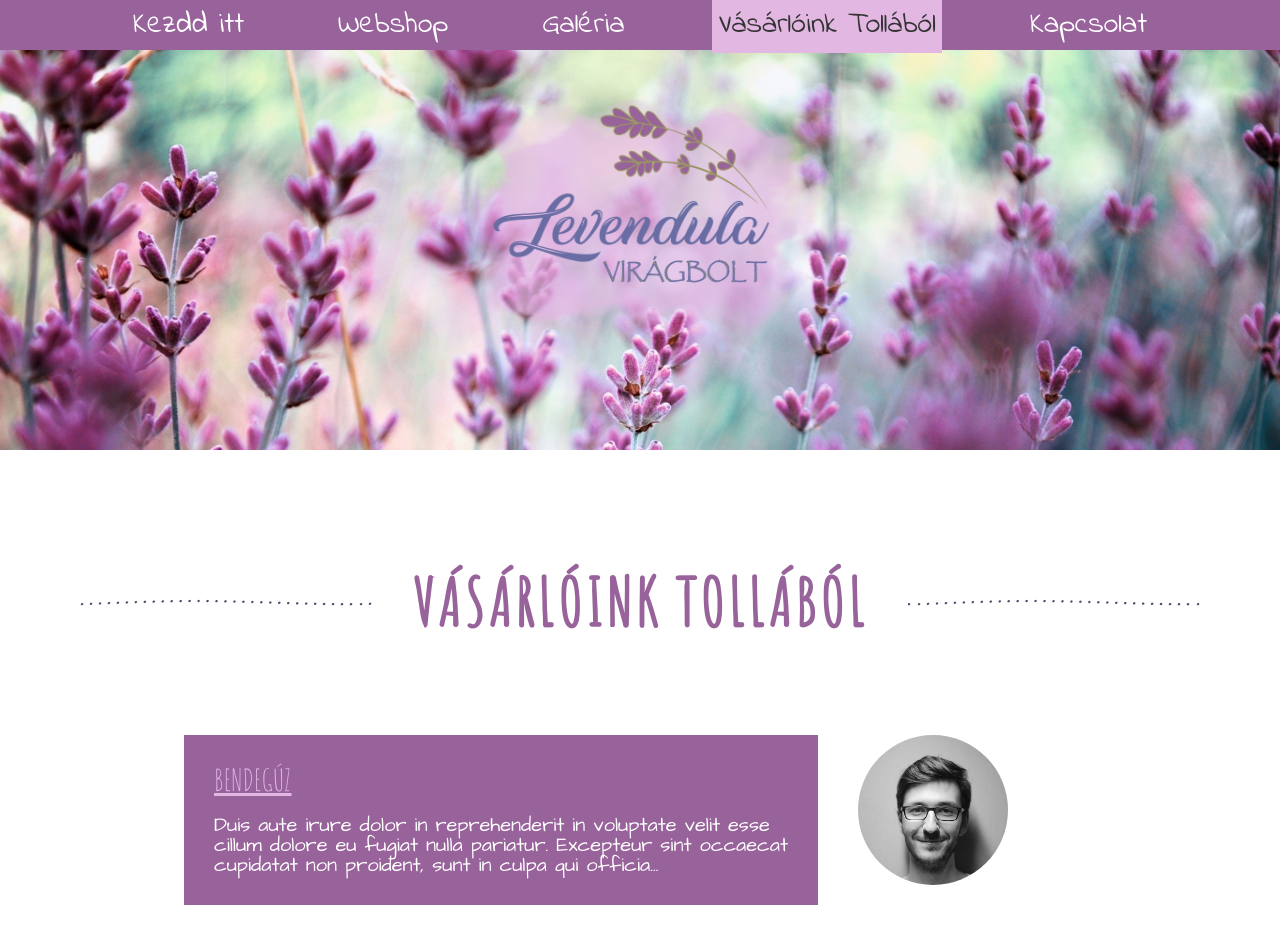
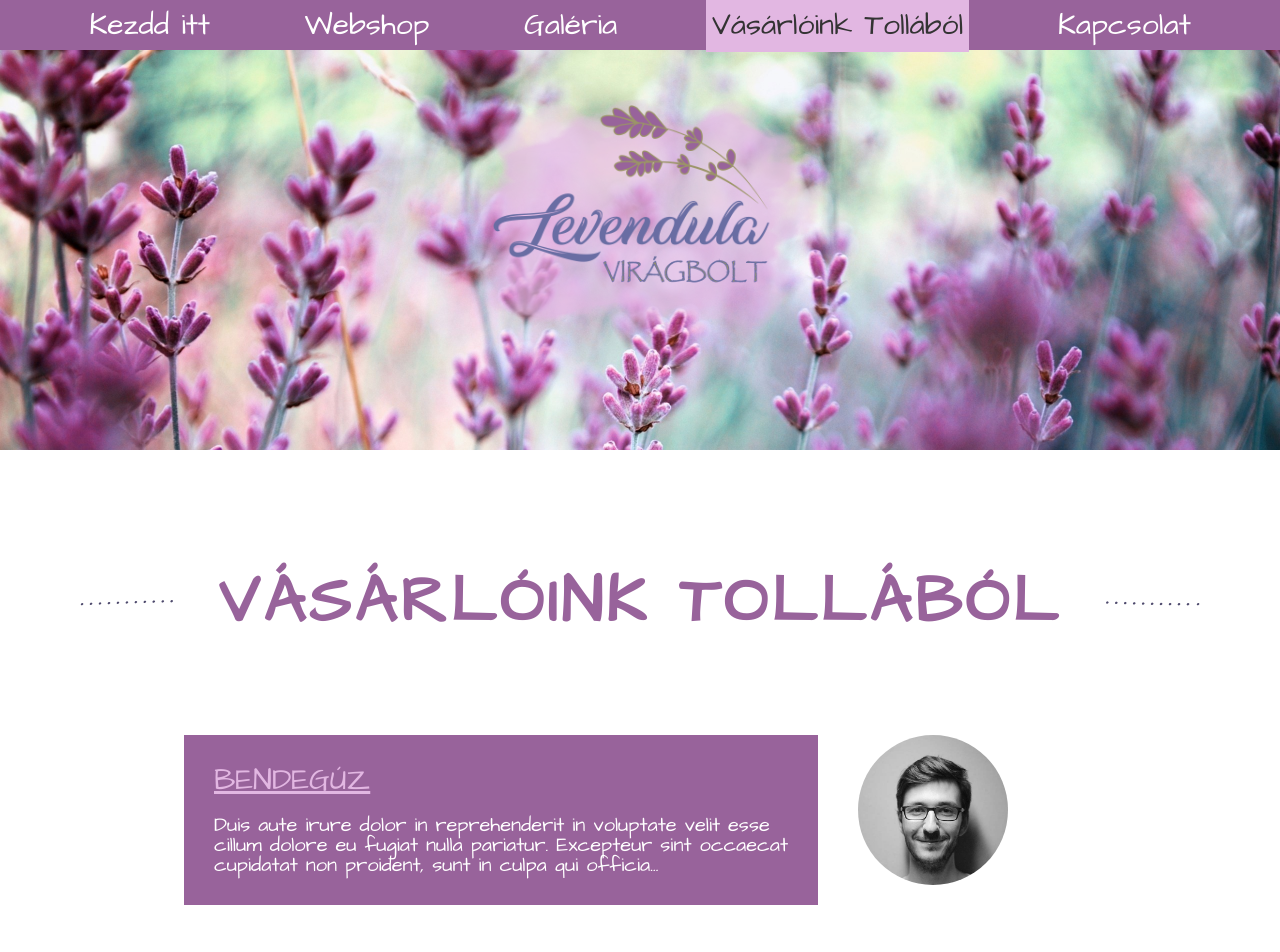
Before and after one commit to jeffcall-ch/tf-levendula, a plain HTML site: page index.html in a window 1280 px wide. Shown: the top 952 px of the page. Drawn offline with Linux system fonts and the light colour scheme.

Commit message:
new fonts

```diff
--- a/Resources/css/levendula_bolt.css
+++ b/Resources/css/levendula_bolt.css
@@ -11,6 +11,12 @@ body {
     background: white;
 }
 
+
+/* @font-face {
+    font-family: 'Segoe';
+    src: url('../fonts/segoe_pr_regular.ttf') format('truetype');
+} */
+
 header {
     background-image: url("../img/header_background.jpg");
     background-size: 100%;
@@ -23,7 +29,7 @@ nav {
     /* background: #BD87BF; */
     height: auto;
     padding: 10px;
-    font-family: 'Indie Flower', cursive;
+    font-family: 'Architects Daughter', cursive;
     /* text-transform: uppercase; */
     text-align: center;
 }
@@ -69,7 +75,7 @@ h2 {
     margin-right: 80px;
     font-size: 65px;
     font-weight: 700;
-    font-family: "Amatic SC", cursive;
+    font-family: "Architects Daughter", cursive;
     text-align: center;
     letter-spacing: 4px;
     text-transform: uppercase;
@@ -144,7 +150,7 @@ div.comment-text {
     text-transform: uppercase;
     padding-bottom: 20px;
     text-decoration: underline;
-    font-family: 'Amatic SC', cursive;
+    font-family: 'Architects Daughter', cursive;
     font-style: normal;
 }
 
@@ -219,7 +225,7 @@ h3 {
     text-transform: uppercase;
     padding-bottom: 20px;
     text-decoration: underline;
-    font-family: 'Amatic SC', cursive;
+    font-family: 'Architects Daughter', cursive;
     text-align: center;
     color: #E2B7E2;
 }
```
Also changed, not shown: Resources/fonts/segoe_pr_bold.ttf (added), Resources/fonts/segoe_pr_regular.ttf (added), 1 other file.
